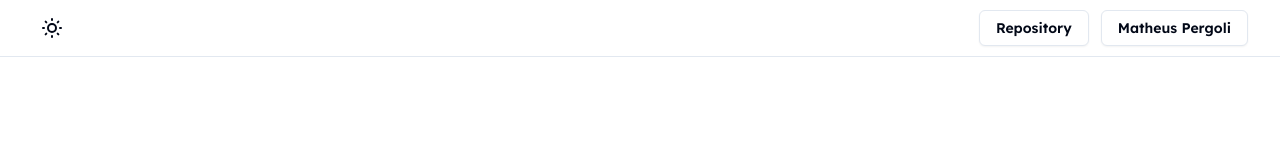
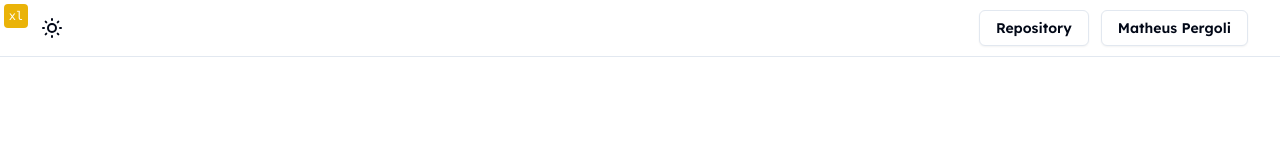
Before and after one commit to Draft-Team/draftplus, a Next.js app: page / in a window 1280 px wide. Shown: the top 160 px of the page. Built offline with nearby package versions, Linux system fonts and the light colour scheme.

Commit message:
feat: add tailwind-indicator

```diff
--- a/src/app/layout.tsx
+++ b/src/app/layout.tsx
@@ -7,6 +7,7 @@
 import { lexend } from '@/libs/fonts'
 import { cn } from '@/libs/utils'
 import { Provider } from '@/provider'
+import { TailwindIndicator } from '@/shared/components/tailwind-indicator'
 
 export const metadata: Metadata = {
 	title: 'Draft Plus',
@@ -22,7 +23,10 @@
 	return (
 		<html lang='pt-BR' suppressHydrationWarning>
 			<body className={cn('font-sans', lexend.variable)}>
-				<Provider providers={[ThemeProvider]}>{children}</Provider>
+				<Provider providers={[ThemeProvider]}>
+					{children}
+					<TailwindIndicator />
+				</Provider>
 			</body>
 		</html>
 	)
--- /dev/null
+++ b/src/shared/components/tailwind-indicator/index.ts
@@ -0,0 +1 @@
+export * from './tailwind-indicator'
--- /dev/null
+++ b/src/shared/components/tailwind-indicator/tailwind-indicator.tsx
@@ -0,0 +1,14 @@
+export function TailwindIndicator() {
+	if (process.env.NODE_ENV === 'production') return null
+
+	return (
+		<div className='fixed left-1 top-1 z-50 flex h-6 w-6 items-center justify-center rounded-sm bg-yellow-500 p-3 font-mono text-xs text-background'>
+			<div className='block sm:hidden'>xs</div>
+			<div className='hidden sm:block md:hidden'>sm</div>
+			<div className='hidden md:block lg:hidden'>md</div>
+			<div className='hidden lg:block xl:hidden'>lg</div>
+			<div className='hidden xl:block 2xl:hidden'>xl</div>
+			<div className='hidden 2xl:block'>2xl</div>
+		</div>
+	)
+}
--- a/src/styles/globals.css
+++ b/src/styles/globals.css
@@ -68,7 +68,7 @@
 
 @layer base {
 	* {
-		@apply min-w-0 border-border;
+		@apply border-border;
 	}
 
 	body {
```
